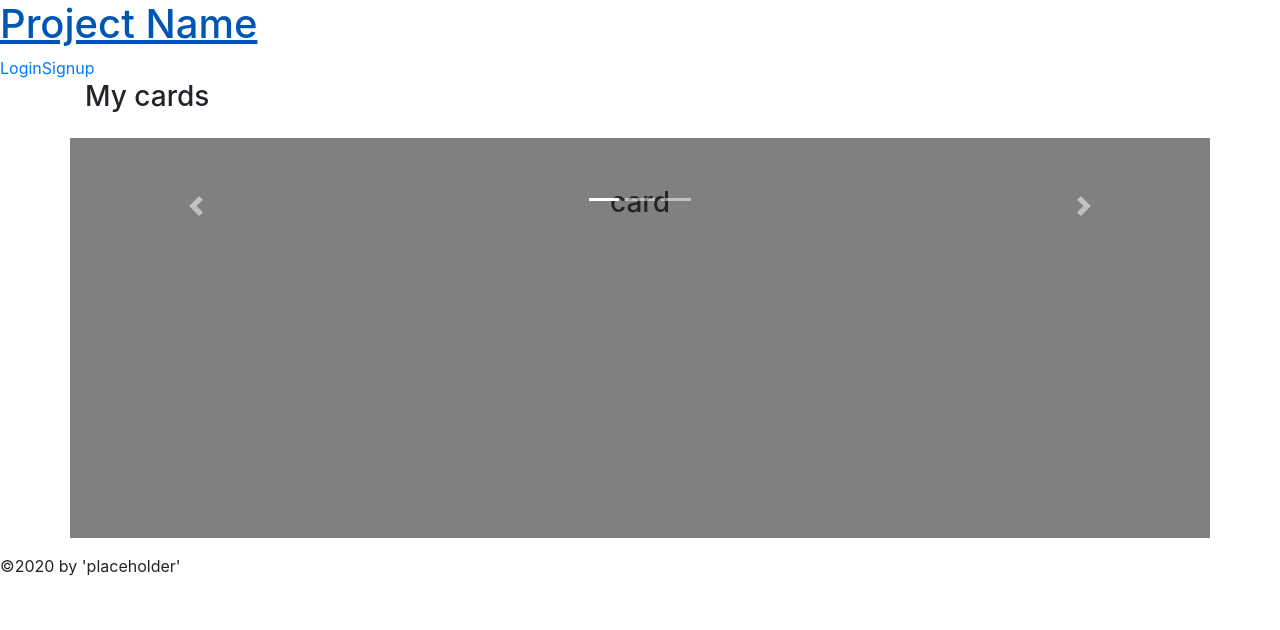
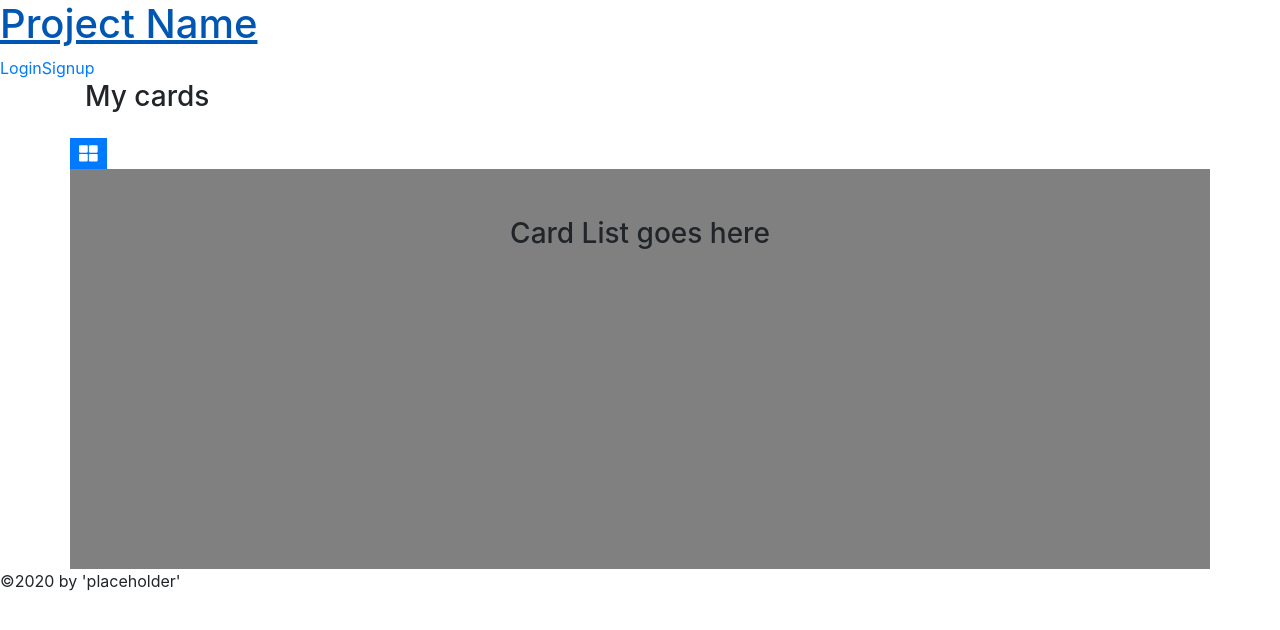
Before and after one commit to TRemigi/Roll-a-Jazz, a React (Create React App) app in the folder client/: page / in a window 1280 px wide. Shown: the top 630 px of the page. Built offline with nearby package versions, Linux system fonts and the light colour scheme; no server answers.

Commit message:
Home, Carousel, and CardToggle complete

```diff
--- a/client/package.json
+++ b/client/package.json
@@ -5,6 +5,9 @@
   "proxy": "http://localhost:3001",
   "dependencies": {
     "@apollo/react-hooks": "^4.0.0",
+    "@fortawesome/fontawesome-svg-core": "^1.2.31",
+    "@fortawesome/free-solid-svg-icons": "^5.15.0",
+    "@fortawesome/react-fontawesome": "^0.1.11",
     "@testing-library/jest-dom": "^4.2.4",
     "@testing-library/react": "^9.5.0",
     "@testing-library/user-event": "^7.2.1",
--- /dev/null
+++ b/client/src/components/CardToggle/index.js
@@ -0,0 +1,23 @@
+import React from 'react';
+import ReactDom from 'react-dom';
+import 'bootstrap/dist/css/bootstrap.css';
+import { FontAwesomeIcon } from '@fortawesome/react-fontawesome';
+import { faThLarge, faClone } from '@fortawesome/free-solid-svg-icons';
+import Button from 'react-bootstrap/Button';
+
+const CardToggle = ({ viewSelected, setViewSelected }) => {
+
+    const handleToggle = () => {
+        setViewSelected(!viewSelected)
+    };
+
+    return (
+        <Button variant="primary" size="sm" onClick={handleToggle} className="rounded-0">
+            {viewSelected ?
+            (<FontAwesomeIcon icon={faThLarge} size="lg" className="card-toggle flip" />) :
+            (<FontAwesomeIcon icon={faClone}  size="lg" className="card-toggle flip" />)}
+        </Button>
+    )
+};
+
+export default CardToggle;
--- a/client/src/index.css
+++ b/client/src/index.css
@@ -1,3 +1,35 @@
+/* animations and keyframes */
+@-webkit-keyframes flip-horizontal-bottom {
+  0% {
+    -webkit-transform: rotateX(0);
+    transform: rotateX(0)
+  }
+
+  100% {
+    -webkit-transform: rotateX(-180deg);
+    transform: rotateX(-180deg)
+  }
+}
+
+@keyframes flip-horizontal-bottom {
+  0% {
+    -webkit-transform: rotateX(0);
+    transform: rotateX(0)
+  }
+
+  100% {
+    -webkit-transform: rotateX(-180deg);
+    transform: rotateX(-180deg)
+  }
+}
+
+.flip {
+  animation-name: flip-horizontal-bottom;
+  animation-duration: .5s;
+  animation-iteration-count: 1;
+}
+/* end animations and keyframes */
+
 * {
   box-sizing: border-box;
 }
--- a/client/src/pages/Home.js
+++ b/client/src/pages/Home.js
@@ -1,11 +1,16 @@
-import React from 'react';
+import React, { useState } from 'react';
 import 'bootstrap/dist/css/bootstrap.css';
 import { useQuery } from '@apollo/react-hooks';
+import { QUERY_CARDS } from '../utils/queries';
+
+// import CardList from '../components/CardList';
 import CardCarousel from '../components/Carousel';
-import { QUERY_CARDS } from '../utils/queries';
+import CardToggle from '../components/CardToggle';
 
 
 const Home = () => {
+
+  const [viewSelected, setViewSelected] = useState(true);
 
   const testCards = [
     'card1',
@@ -20,12 +25,24 @@ const { loading, data } = useQuery(QUERY_CARDS);
     <main className="container">
       <div className="row justify-content-center">
         <div className="col-12">
-          <h3>My cards</h3>
+          <h3 className="pb-3">My cards</h3>
         </div>
-        <div className="col-12 p-5 m-3 text-center" style={{ backgroundColor: "grey", minHeight: "50vh" }}>
+        <div className="col-12 p-0">
+            <CardToggle
+            viewSelected={viewSelected}
+            setViewSelected={setViewSelected}
+            />
+        </div>
+        <div className="col-12 p-5 mt-0 text-center" style={{ backgroundColor: "grey", minHeight: "50vh" }}>
           { loading &&
           <div> Loading... </div>}
-          <CardCarousel cards={ testCards } />
+          {viewSelected ?
+          // (<CardList cards={ cards } />)
+          (<h3>Card List goes here</h3>)
+          :
+          (<CardCarousel cards={ testCards } />)
+
+        }
         </div>
       </div>
     </main>
```
Also changed, not shown: 1 other file (tests, documents, lock files or other folders).
